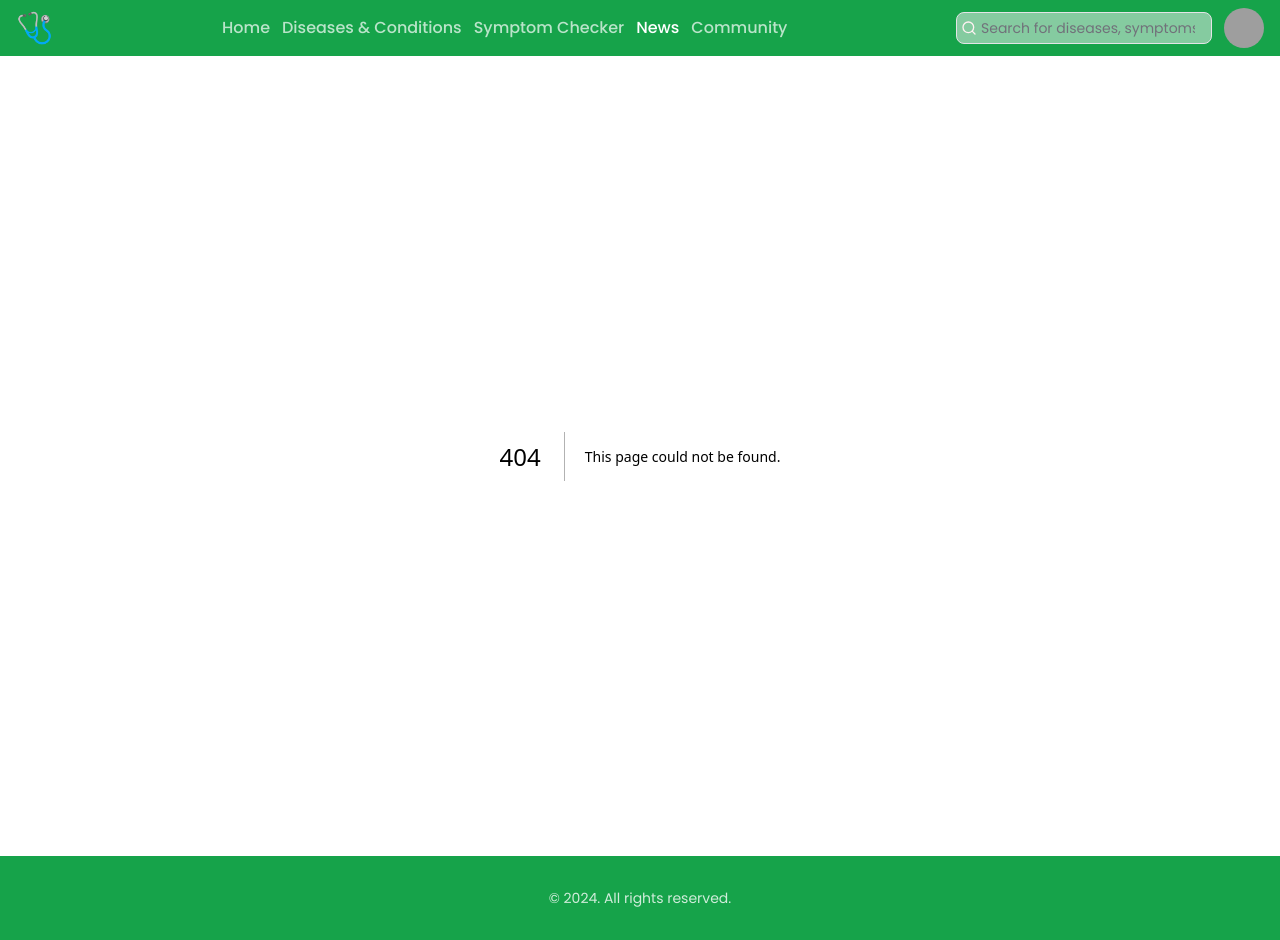
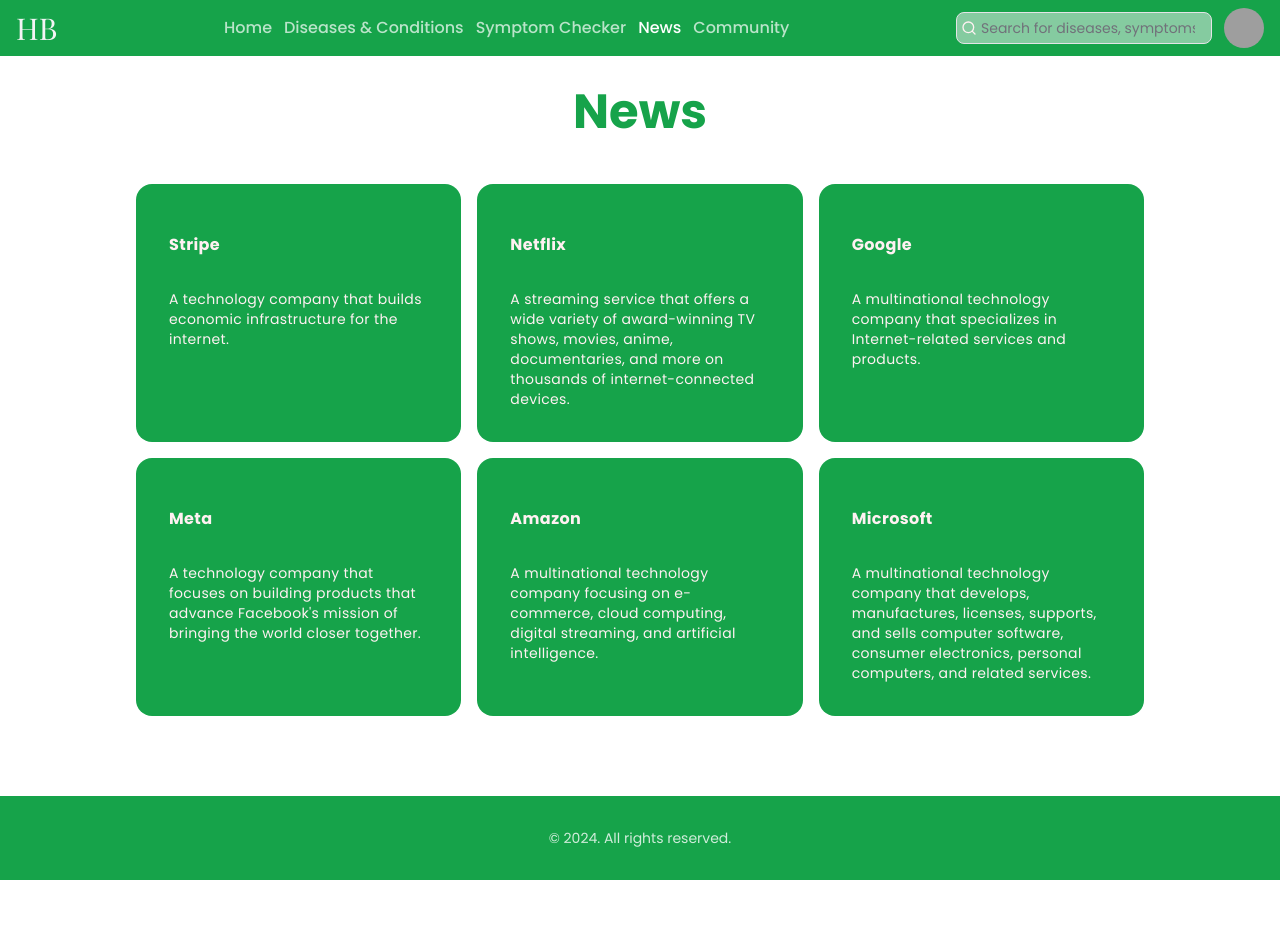
Before and after one commit to Biolater/depreacted, a Next.js app: page /news in a window 1280 px wide. Before the commit this address had no page. After the commit the page ends 880 px from the top, so only its background shows below. Built offline with nearby package versions, Linux system fonts and the light colour scheme; grey boxes are pictures that could not be loaded.

Commit message:
Add news route and fix remotePatterns

```diff
--- /dev/null
+++ b/app/community/page.tsx
@@ -0,0 +1,11 @@
+const Community = () => {
+  return (
+    <main
+      id="news"
+    >
+      News
+    </main>
+  );
+};
+
+export default Community;
--- a/app/globals.css
+++ b/app/globals.css
@@ -71,6 +71,9 @@
   scroll-padding-top: 3rem;
 }
 
+body{
+  min-height: 100svh;
+}
 
 
 #hero {
--- /dev/null
+++ b/app/news/page.tsx
@@ -0,0 +1,53 @@
+import { HoverEffect } from "@/components/ui/card-hover-effect";
+
+const projects = [
+  {
+    title: "Stripe",
+    description:
+      "A technology company that builds economic infrastructure for the internet.",
+    link: "https://stripe.com",
+  },
+  {
+    title: "Netflix",
+    description:
+      "A streaming service that offers a wide variety of award-winning TV shows, movies, anime, documentaries, and more on thousands of internet-connected devices.",
+    link: "https://netflix.com",
+  },
+  {
+    title: "Google",
+    description:
+      "A multinational technology company that specializes in Internet-related services and products.",
+    link: "https://google.com",
+  },
+  {
+    title: "Meta",
+    description:
+      "A technology company that focuses on building products that advance Facebook's mission of bringing the world closer together.",
+    link: "https://meta.com",
+  },
+  {
+    title: "Amazon",
+    description:
+      "A multinational technology company focusing on e-commerce, cloud computing, digital streaming, and artificial intelligence.",
+    link: "https://amazon.com",
+  },
+  {
+    title: "Microsoft",
+    description:
+      "A multinational technology company that develops, manufactures, licenses, supports, and sells computer software, consumer electronics, personal computers, and related services.",
+    link: "https://microsoft.com",
+  },
+];
+
+const News = () => {
+  return (
+    <main id="news" className="px-4 py-8 sm:px-16 md:px-32">
+      <h1 className="text-3xl md:text-5xl text-primary font-bold text-center">
+        News
+      </h1>
+      <HoverEffect items={projects} />
+    </main>
+  );
+};
+
+export default News;
--- a/app/symptom-checker/page.tsx
+++ b/app/symptom-checker/page.tsx
@@ -86,8 +86,13 @@
     }
   }
   return (
-    <div className="w-full h-[calc(100svh-52px)] md:h-[calc(100svh-56px)] overflow-hidden justify-between flex flex-col mx-auto">
+    <main id="symptom-checker" className="w-full h-[calc(100svh-52px)] md:h-[calc(100svh-56px)] overflow-hidden justify-between flex flex-col mx-auto">
       <div className="overflow-y-auto h-full">
+        {chatMessages.length === 0 && !loading && (
+          <h1 className="text-center pt-4 sm:pt-8 text-3xl text-primary font-semibold">
+            Symptom Checker
+          </h1>
+        )}
         <div
           ref={chatMessagesRef}
           className="max-w-7xl space-y-2 flex flex-col p-4 sm:px-16 md:px-32 mx-auto"
@@ -158,7 +163,7 @@
           </button>
         </div>
       </div>
-    </div>
+    </main>
   );
 };
 
--- a/components/Navbar/Navbar.tsx
+++ b/components/Navbar/Navbar.tsx
@@ -8,6 +8,7 @@
 import SidebarOverlay from "./SidebarOverlay";
 import { AnimatePresence } from "framer-motion";
 import { useState } from "react";
+import { Playfair_Display_SC } from "next/font/google";
 import { Avatar, AvatarFallback, AvatarImage } from "@/components/ui/avatar";
 import {
   DropdownMenu,
@@ -24,6 +25,12 @@
   DropdownMenuTrigger,
 } from "@/components/ui/dropdown-menu";
 import NavLink from "./NavLink";
+
+const playfairDisplaySC = Playfair_Display_SC({
+  subsets: ["latin"],
+  weight: ["400"],
+});
+
 const Navbar = () => {
   const pathName = usePathname();
   const navLinks = [
@@ -58,14 +65,17 @@
     document.body.style.overflow = "auto";
   };
   return (
-    <header className="main-header z-10 sticky top-0 py-2 px-4 bg-primary text-primary-foreground">
+    <header className="main-header z-[60] sticky top-0 py-2 px-4 bg-primary text-primary-foreground">
       <div className="flex mx-auto max-w-7xl items-center justify-between">
         <AnimatePresence>
           {sidebarOpen && <HamburgerSidebarMenu onClose={handleSidebarClose} />}
         </AnimatePresence>
         <AnimatePresence>{sidebarOpen && <SidebarOverlay />}</AnimatePresence>
-        <Link href="/" className="text-3xl">
-          🩺
+        <Link
+          href="/"
+          className={`text-3xl bg-gradient-to-r from-secondary via-secondary to-accent inline-block text-transparent bg-clip-text ${playfairDisplaySC.className}`}
+        >
+          HB
         </Link>
         <div className="hidden lg:flex items-center gap-3">
           {navLinks.map((link) => (
--- a/components/News/News.tsx
+++ b/components/News/News.tsx
@@ -412,7 +412,7 @@
                           <Image
                             quality={100}
                             className="rounded-ss-xl rounded-se-xl w-full"
-                            src={newsItem?.images?.thumbnail}
+                            src={newsItem?.images?.thumbnail || newsItem?.images?.thumbnailProxied}
                             objectFit="cover"
                             width={280}
                             height={200}
--- /dev/null
+++ b/components/ui/card-hover-effect.tsx
@@ -0,0 +1,112 @@
+'use client'
+import { cn } from "@/lib/utils";
+import { AnimatePresence, motion } from "framer-motion";
+import Link from "next/link";
+import { useState } from "react";
+
+export const HoverEffect = ({
+  items,
+  className,
+}: {
+  items: {
+    title: string;
+    description: string;
+    link: string;
+  }[];
+  className?: string;
+}) => {
+  let [hoveredIndex, setHoveredIndex] = useState<number | null>(null);
+
+  return (
+    <div
+      className={cn(
+        "grid grid-cols-1 md:grid-cols-2  lg:grid-cols-3  py-10",
+        className
+      )}
+    >
+      {items.map((item, idx) => (
+        <Link
+          href={item?.link}
+          key={item?.link}
+          className="relative group  block p-2 h-full w-full"
+          onMouseEnter={() => setHoveredIndex(idx)}
+          onMouseLeave={() => setHoveredIndex(null)}
+        >
+          <AnimatePresence>
+            {hoveredIndex === idx && (
+              <motion.span
+                className="absolute inset-0 h-full w-full bg-primary/50 block  rounded-3xl"
+                layoutId="hoverBackground"
+                initial={{ opacity: 0 }}
+                animate={{
+                  opacity: 1,
+                  transition: { duration: 0.15 },
+                }}
+                exit={{
+                  opacity: 0,
+                  transition: { duration: 0.15, delay: 0.2 },
+                }}
+              />
+            )}
+          </AnimatePresence>
+          <Card>
+            <CardTitle>{item.title}</CardTitle>
+            <CardDescription>{item.description}</CardDescription>
+          </Card>
+        </Link>
+      ))}
+    </div>
+  );
+};
+
+export const Card = ({
+  className,
+  children,
+}: {
+  className?: string;
+  children: React.ReactNode;
+}) => {
+  return (
+    <div
+      className={cn(
+        "rounded-2xl h-full w-full p-4 overflow-hidden bg-primary border border-transparent group-hover:border-slate-700 relative z-20",
+        className
+      )}
+    >
+      <div className="relative z-50">
+        <div className="p-4">{children}</div>
+      </div>
+    </div>
+  );
+};
+export const CardTitle = ({
+  className,
+  children,
+}: {
+  className?: string;
+  children: React.ReactNode;
+}) => {
+  return (
+    <h4 className={cn("text-primary-foreground font-bold tracking-wide mt-4", className)}>
+      {children}
+    </h4>
+  );
+};
+export const CardDescription = ({
+  className,
+  children,
+}: {
+  className?: string;
+  children: React.ReactNode;
+}) => {
+  return (
+    <p
+      className={cn(
+        "mt-8 text-primary-foreground tracking-wide leading-relaxed text-sm",
+        className
+      )}
+    >
+      {children}
+    </p>
+  );
+};
--- a/next.config.mjs
+++ b/next.config.mjs
@@ -4,7 +4,13 @@
         remotePatterns:[
             {
                 protocol: 'https',
-                hostname: 'news.google.com'
+                hostname: 'news.google.com',
+                pathname: '/api/attachments/**'
+            },
+            {
+                protocol: 'https',
+                hostname: 'i.zedtranslate.com',
+                pathname: '/newsimage/**'
             }
         ]
     }
```
Also changed, not shown: assets/pattern.svg (deleted).
